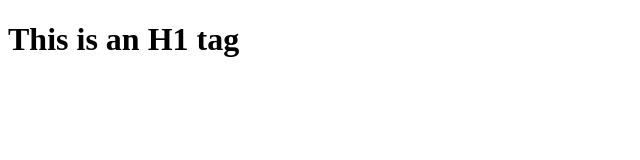
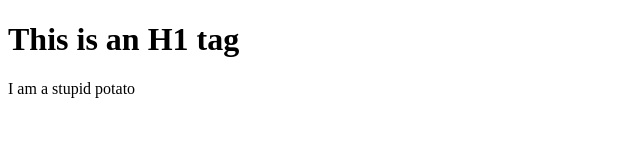
Before and after one commit to leviwakena/zombie-potato, a plain HTML site: page index.html in a window 1280 px wide. Shown: the whole page, without its empty margins (0-640 px from the left). Drawn offline with Linux system fonts and the light colour scheme.

Commit message:
add text
so much text

```diff
--- a/index.html
+++ b/index.html
@@ -8,5 +8,9 @@
 <body>
 <h1>This is an H1 tag</h1>
 
+<p>
+I am a stupid potato
+</p>
+
 </body>
 </html>
```
